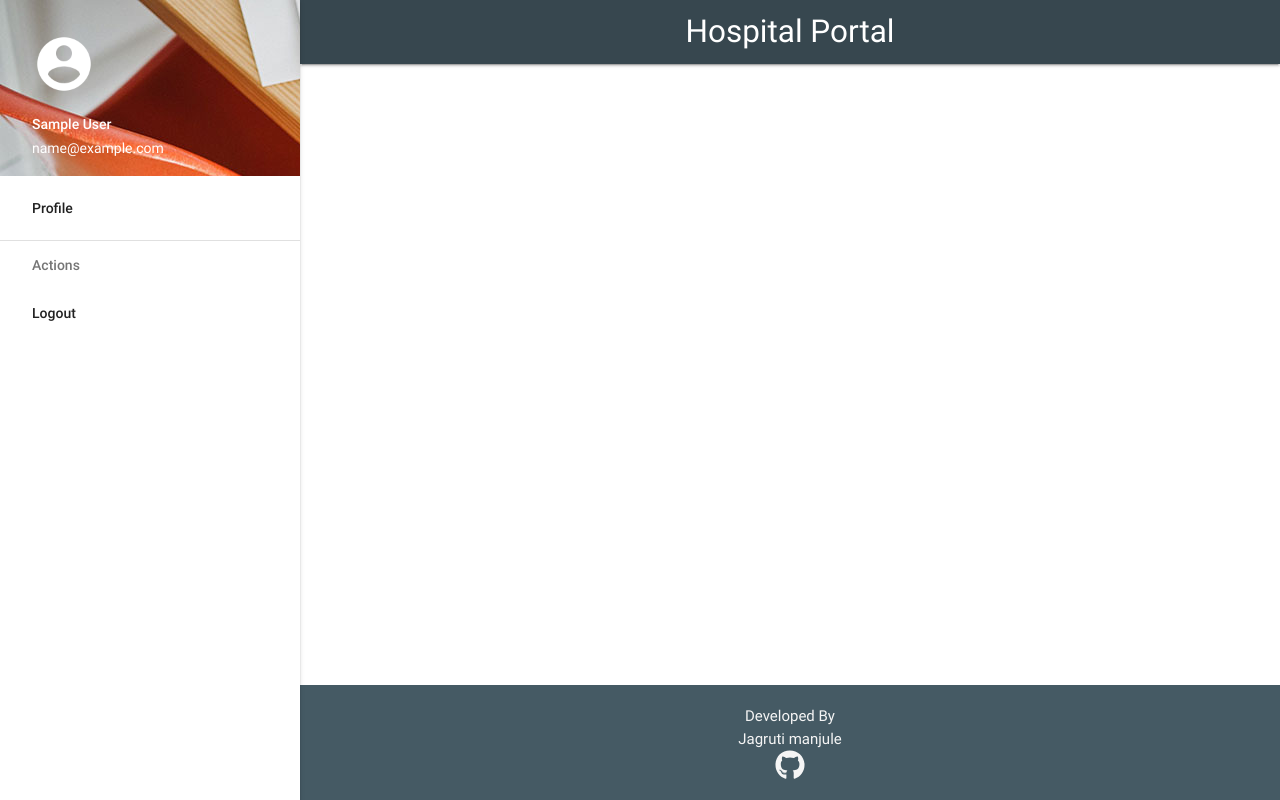
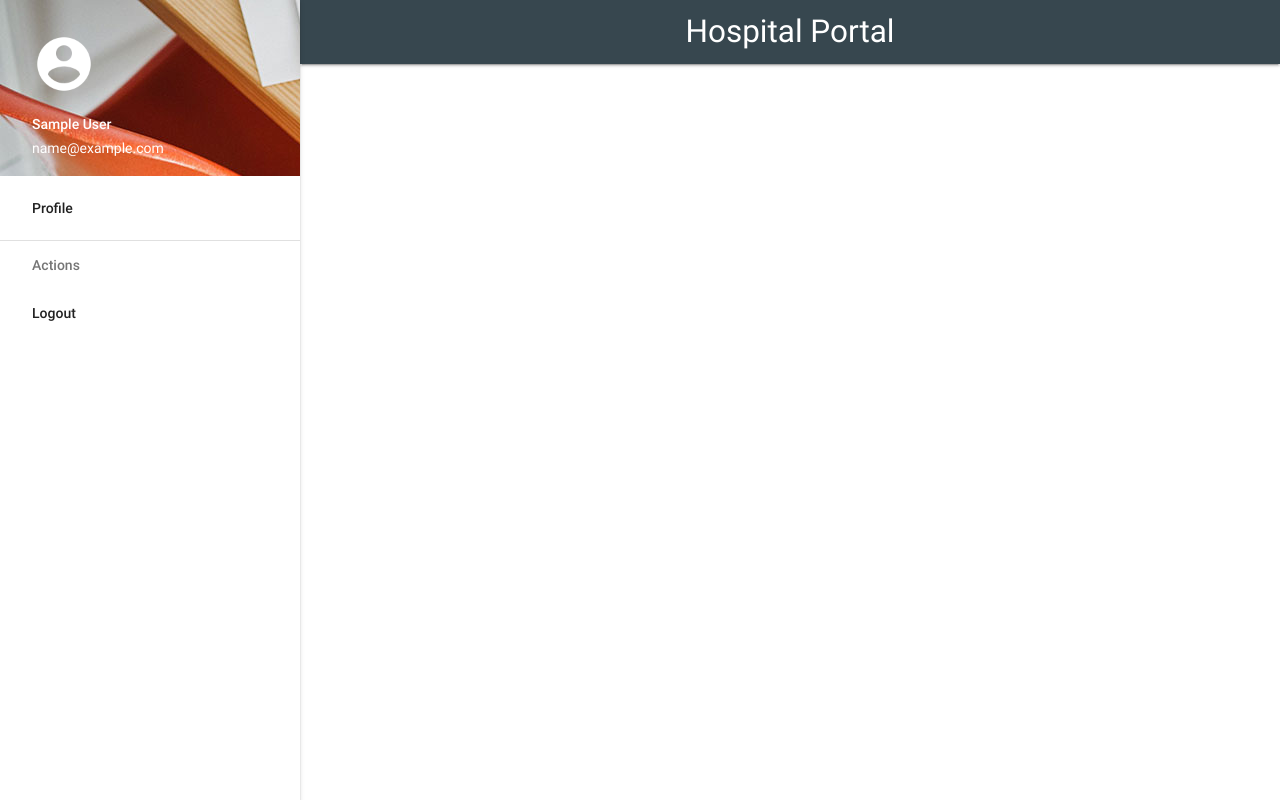
Before and after one commit to Jagruti2497/final, a Django app: page / in a window 1280 px wide. Run offline with Django 3.2, Linux system fonts and the light colour scheme; the visitor is signed in with stand-in values (Sample User, id 1); some libraries are stand-ins or nearby versions.

Commit message:
Update base.html
second commit

```diff
--- a/home/templates/home/base.html
+++ b/home/templates/home/base.html
@@ -58,22 +58,5 @@
 						{% block body %}{% endblock %}
 					</div>
 		</main>
-
-
-		<footer class="page-footer blue-grey darken-2">
-			<div class="container">
-        <div class="row">
-          <div class="col l12 s12 grey-text text-lighten-4">
-            <div class="center">Developed By</div>
-						<div class="center">Jagruti manjule</div>
-						<div class="center">
-							<a class="grey-text text-lighten-4" href="https://github.com/Jagruti2497/final.git" target="_blank"><i class="fab fa-github fa-2x" aria-hidden="true"></i></a>
-						</div>
-          </div>
-        </div>
-      </div>
-  	</footer>
-
-
 	</body>
 </html>
```
